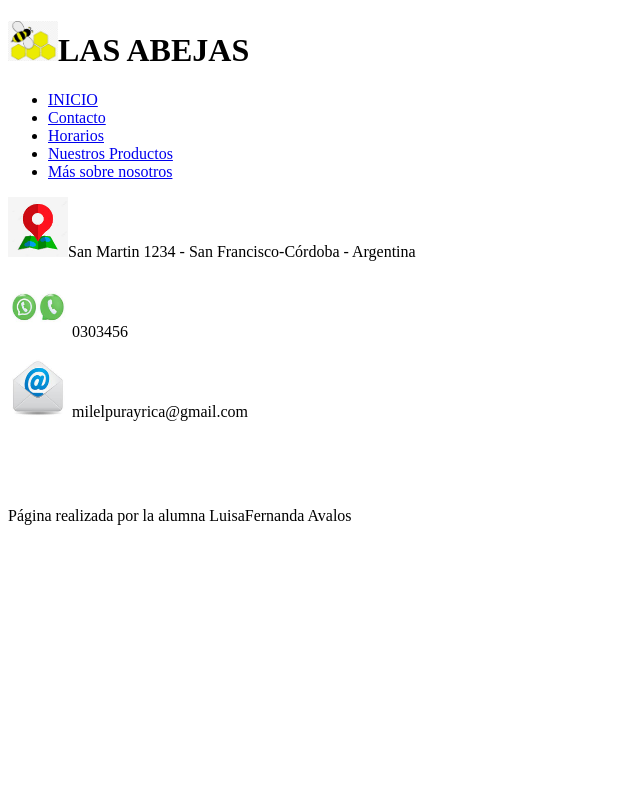
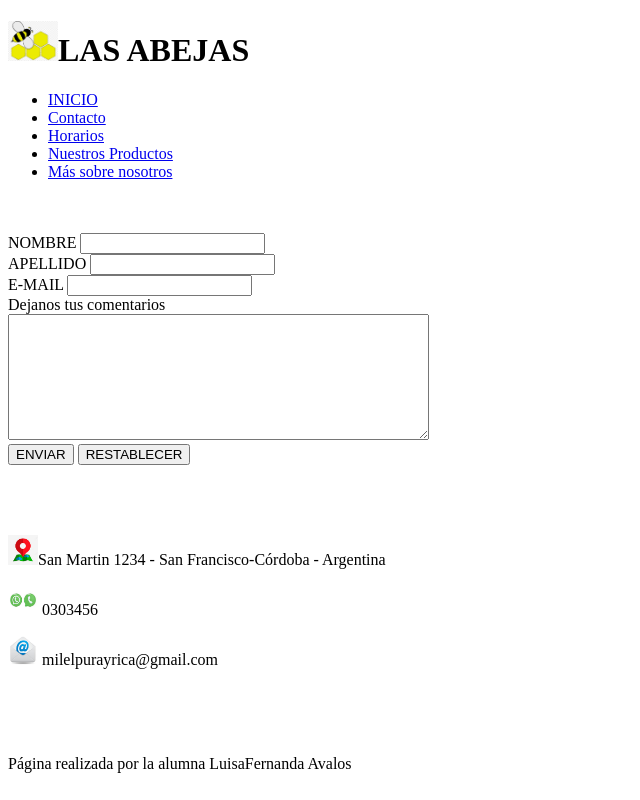
Before and after one commit to luisiavalos/tareaClase3, a plain HTML site: page contacto.html in a window 1280 px wide. Shown: the whole page, without its empty margins (0-640 px from the left). Drawn offline with Linux system fonts and the light colour scheme.

Commit message:
Add files via upload

```diff
--- a/contacto.html
+++ b/contacto.html
@@ -21,16 +21,27 @@
 </header>
 
 <section>
-
-         <p><img src="ubicación.jpeg" width = "60" height="60"  >San Martin 1234 - San Francisco-Córdoba - Argentina</p>
+    <br>
+    <br>
+<form action="" method="get">
+   NOMBRE   <input type="text"> <br>
+   APELLIDO <input type="text"> <br>
+   E-MAIL   <input type="text"> <br>
+   Dejanos tus comentarios  <br>
+   <textarea name="" id="" cols="50" rows="8"></textarea> <br>
+   <input type="submit"  value="ENVIAR">
+   <input type="reset"  value="RESTABLECER">
 
 
-   <p> <img src="whatsapp.jpeg" width = "60" height="60">  0303456</p>
-   <p>    <img src="mail.jpeg" width = "60" height="60"> milelpurayrica@gmail.com</p>
+</form>
+
+    <br> <br> <br>
+
+        <p><img src="ubicación.jpeg" width = "30" height="30"  >San Martin 1234 - San Francisco-Córdoba - Argentina</p>
+        <p> <img src="whatsapp.jpeg" width = "30" height="30">  0303456</p>
+        <p> <img src="mail.jpeg" width = "30" height="30"> milelpurayrica@gmail.com</p>
 </section>
-<br>
-<br>
-<br>
+<br>  <br>  <br>
 
 <footer>
     <p> Página realizada por la alumna LuisaFernanda Avalos</p>
```
